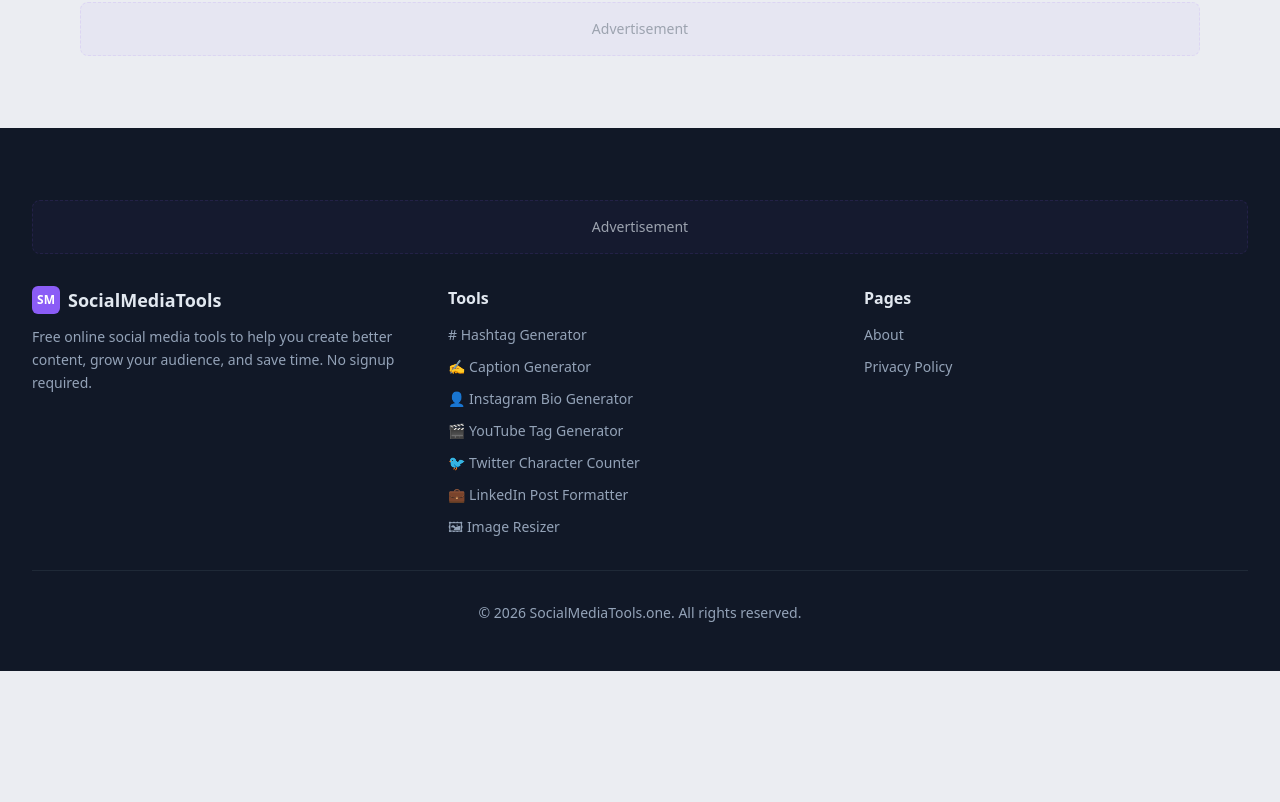
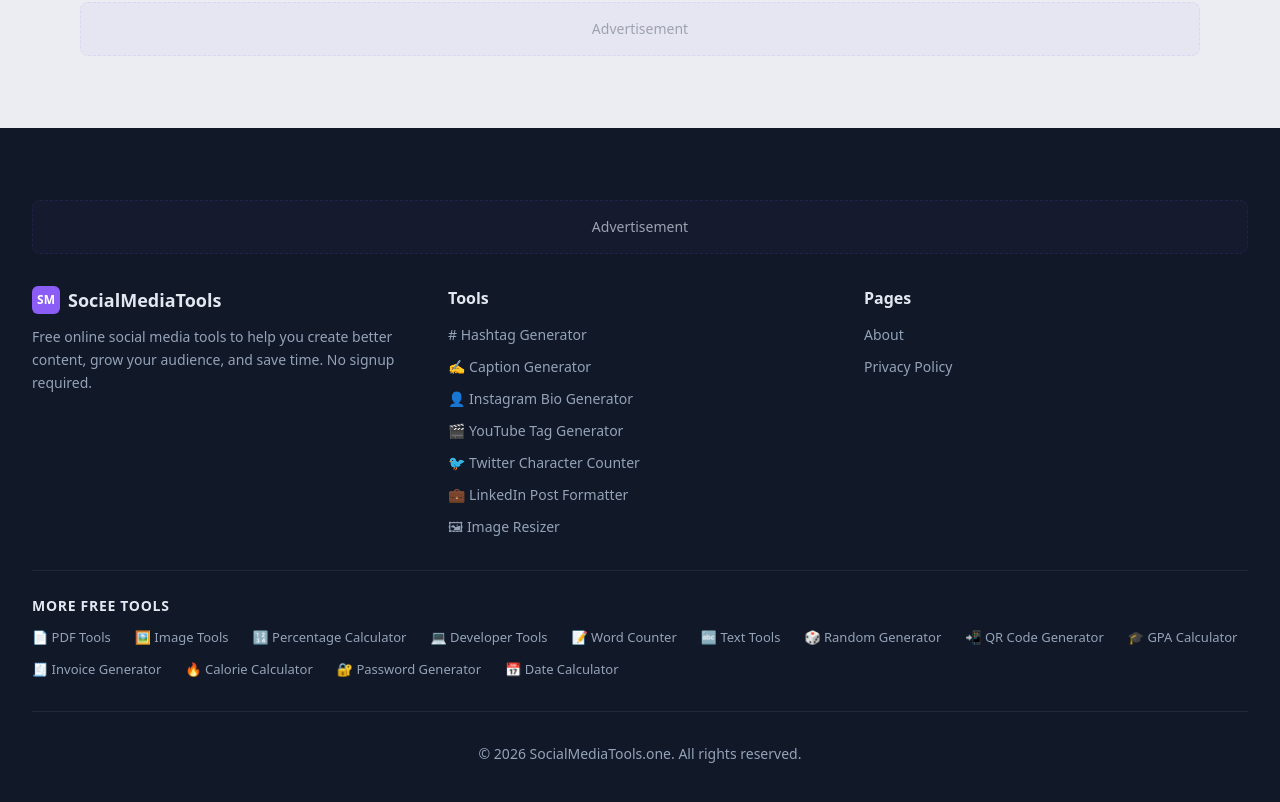
Before and after one commit to kembah17/socialmediatools.one, a Next.js app: page / in a window 1280 px wide. Shown: the part 2620-3422 px from the top of the page. Before the commit the page ends 3291 px from the top, so only its background shows below. Built offline with nearby package versions, Linux system fonts and the light colour scheme; no server answers.

Commit message:
Add 'More Free Tools' cross-site promotion links to footer

```diff
--- a/components/layout/Footer.tsx
+++ b/components/layout/Footer.tsx
@@ -57,6 +57,26 @@
           </div>
         </div>
 
+                {/* More Free Tools */}
+        <div style={{ borderTop: '1px solid var(--color-footer-border)', marginTop: '2rem', paddingTop: '1.5rem' }}>
+          <h4 style={{ fontWeight: 600, fontSize: '0.875rem', color: 'var(--color-footer-text)', marginBottom: '0.75rem', textTransform: 'uppercase', letterSpacing: '0.05em' }}>More Free Tools</h4>
+          <div style={{ display: 'flex', flexWrap: 'wrap', gap: '0.75rem 1.5rem' }}>
+            <a href="https://pdftools.one" target="_blank" rel="noopener" style={{ fontSize: '0.8125rem', color: 'var(--color-footer-muted)', textDecoration: 'none' }}>📄 PDF Tools</a>
+            <a href="https://pictools.one" target="_blank" rel="noopener" style={{ fontSize: '0.8125rem', color: 'var(--color-footer-muted)', textDecoration: 'none' }}>🖼️ Image Tools</a>
+            <a href="https://percentcalc.one" target="_blank" rel="noopener" style={{ fontSize: '0.8125rem', color: 'var(--color-footer-muted)', textDecoration: 'none' }}>🔢 Percentage Calculator</a>
+            <a href="https://developertools.one" target="_blank" rel="noopener" style={{ fontSize: '0.8125rem', color: 'var(--color-footer-muted)', textDecoration: 'none' }}>💻 Developer Tools</a>
+            <a href="https://wordcount.one" target="_blank" rel="noopener" style={{ fontSize: '0.8125rem', color: 'var(--color-footer-muted)', textDecoration: 'none' }}>📝 Word Counter</a>
+            <a href="https://texttools.one" target="_blank" rel="noopener" style={{ fontSize: '0.8125rem', color: 'var(--color-footer-muted)', textDecoration: 'none' }}>🔤 Text Tools</a>
+            <a href="https://randomize.one" target="_blank" rel="noopener" style={{ fontSize: '0.8125rem', color: 'var(--color-footer-muted)', textDecoration: 'none' }}>🎲 Random Generator</a>
+            <a href="https://qrcodegenerator.one" target="_blank" rel="noopener" style={{ fontSize: '0.8125rem', color: 'var(--color-footer-muted)', textDecoration: 'none' }}>📲 QR Code Generator</a>
+            <a href="https://gpacalculator.one" target="_blank" rel="noopener" style={{ fontSize: '0.8125rem', color: 'var(--color-footer-muted)', textDecoration: 'none' }}>🎓 GPA Calculator</a>
+            <a href="https://invoicegenerator.one" target="_blank" rel="noopener" style={{ fontSize: '0.8125rem', color: 'var(--color-footer-muted)', textDecoration: 'none' }}>🧾 Invoice Generator</a>
+            <a href="https://caloriecalculator.one" target="_blank" rel="noopener" style={{ fontSize: '0.8125rem', color: 'var(--color-footer-muted)', textDecoration: 'none' }}>🔥 Calorie Calculator</a>
+            <a href="https://passwordgenerator.one" target="_blank" rel="noopener" style={{ fontSize: '0.8125rem', color: 'var(--color-footer-muted)', textDecoration: 'none' }}>🔐 Password Generator</a>
+            <a href="https://datecalculator.one" target="_blank" rel="noopener" style={{ fontSize: '0.8125rem', color: 'var(--color-footer-muted)', textDecoration: 'none' }}>📅 Date Calculator</a>
+          </div>
+        </div>
+
         <div
           className="mt-8 pt-8 text-center text-sm"
           style={{ borderTop: '1px solid var(--color-footer-border)', color: 'var(--color-footer-muted)' }}
```
Also changed, not shown: 1 other file (tests, documents, lock files or other folders).
